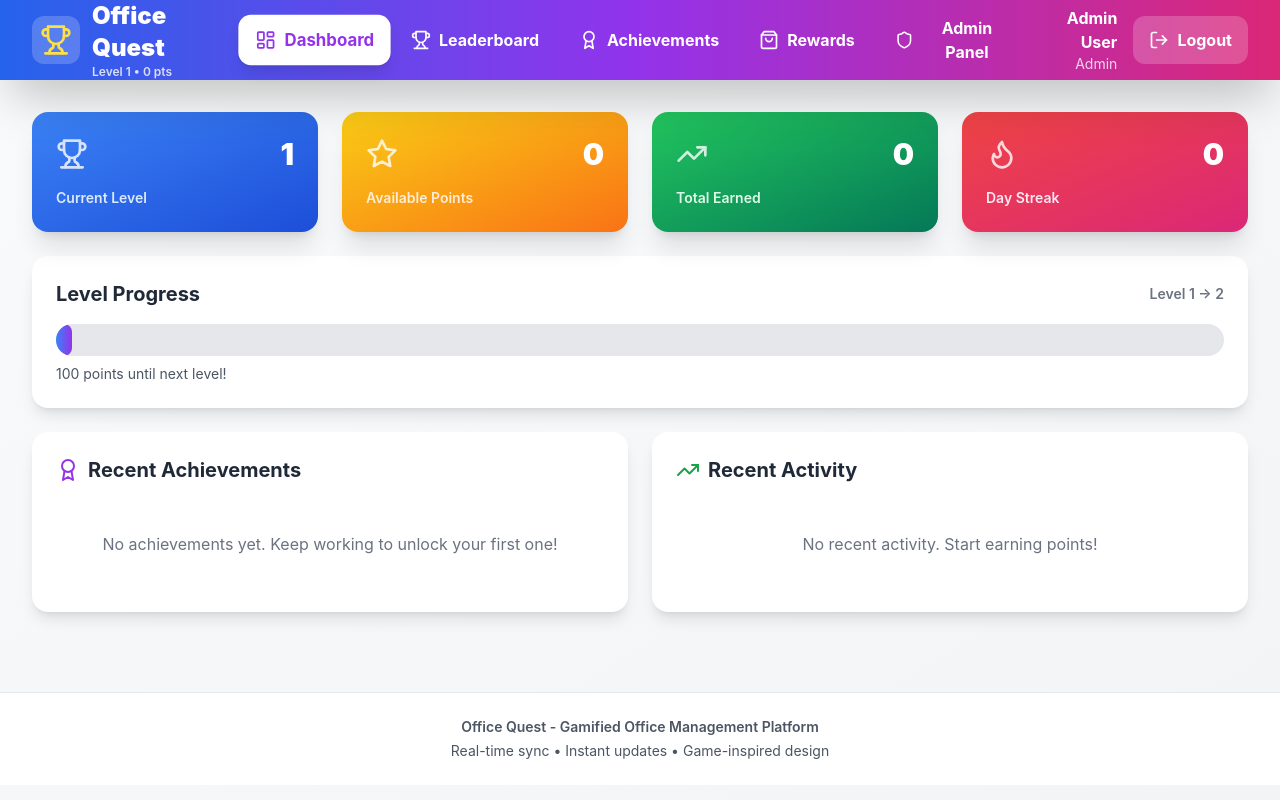
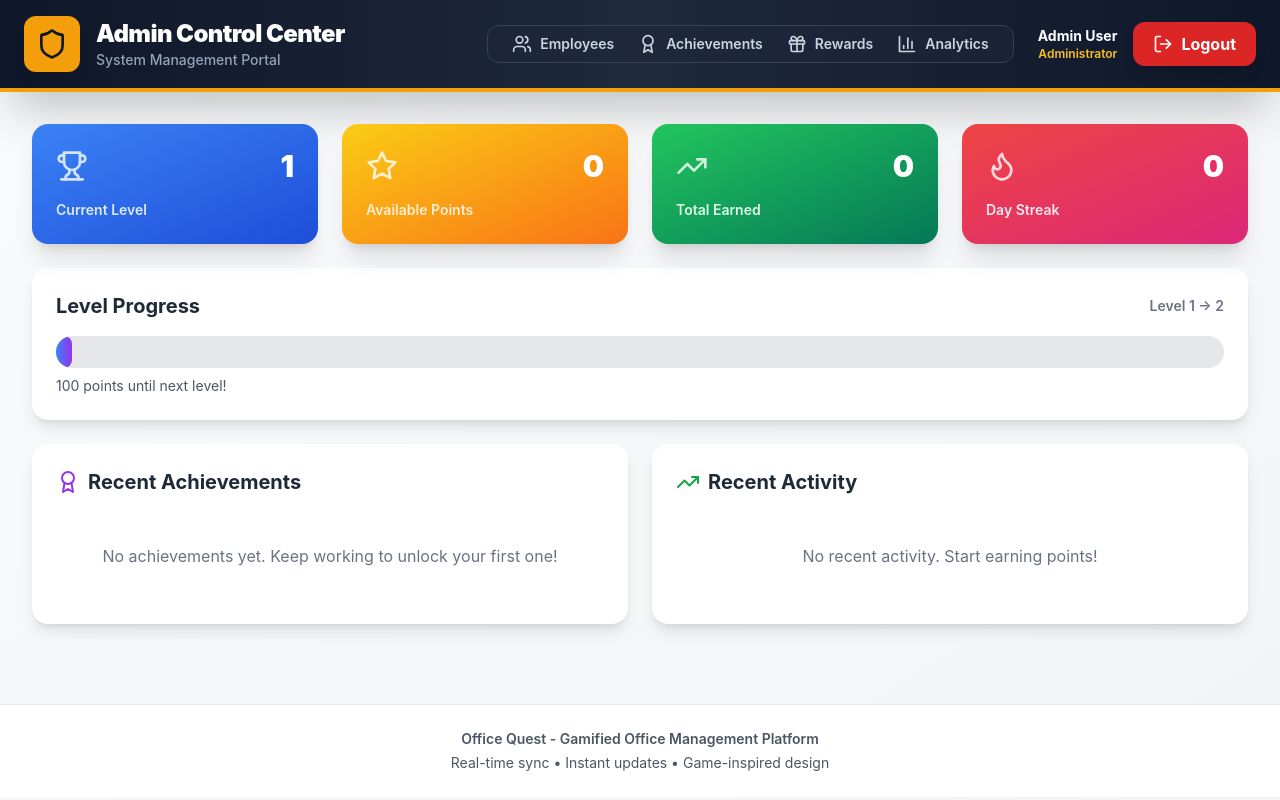
Before and after one commit to SUJENDRANJ/game, a React (Vite) app: page / in a window 1280 px wide. Both pictures are taken after a click on the button "Admin Login". Built offline with nearby package versions, Linux system fonts and the light colour scheme.

Commit message:
Updated App.tsx

```diff
--- a/src/App.tsx
+++ b/src/App.tsx
@@ -6,6 +6,7 @@ import Leaderboard from './components/Leaderboard';
 import RewardsMarketplace from './components/RewardsMarketplace';
 import AchievementsPanel from './components/AchievementsPanel';
 import AdminPanel from './components/AdminPanel';
+import AdminNavbar from './components/AdminNavbar';
 import CelebrationOverlay from './components/CelebrationOverlay';
 import {
   LayoutDashboard,
@@ -43,6 +44,9 @@ function App() {
     <div className="min-h-screen bg-gradient-to-br from-gray-50 to-gray-100">
       <CelebrationOverlay show={showCelebration} message={celebrationMessage} />
 
+      {currentUser.role === 'admin' ? (
+        <AdminNavbar adminName={currentUser.fullName} onLogout={logout} />
+      ) : (
         <nav className="bg-gradient-to-r from-blue-600 via-purple-600 to-pink-600 shadow-2xl sticky top-0 z-40">
           <div className="max-w-7xl mx-auto px-4 sm:px-6 lg:px-8">
             <div className="flex items-center justify-between h-20">
@@ -132,6 +136,7 @@ function App() {
             )}
           </div>
         </nav>
+      )}
 
       <main className="max-w-7xl mx-auto px-4 sm:px-6 lg:px-8 py-8">
         {activeTab === 'dashboard' && <EmployeeDashboard />}
--- /dev/null
+++ b/src/components/AdminNavbar.tsx
@@ -0,0 +1,65 @@
+import { Shield, LogOut, Award, Users, Gift, BarChart3 } from 'lucide-react';
+
+interface AdminNavbarProps {
+  adminName: string;
+  onLogout: () => void;
+}
+
+export default function AdminNavbar({ adminName, onLogout }: AdminNavbarProps) {
+  return (
+    <nav className="bg-gradient-to-r from-slate-900 via-slate-800 to-slate-900 shadow-2xl border-b-4 border-amber-500">
+      <div className="max-w-7xl mx-auto px-6 py-4">
+        <div className="flex items-center justify-between">
+          <div className="flex items-center gap-4">
+            <div className="bg-amber-500 p-3 rounded-xl shadow-lg">
+              <Shield className="w-8 h-8 text-slate-900" />
+            </div>
+            <div>
+              <h1 className="text-2xl font-black text-white tracking-tight">
+                Admin Control Center
+              </h1>
+              <p className="text-slate-400 text-sm font-medium">
+                System Management Portal
+              </p>
+            </div>
+          </div>
+
+          <div className="flex items-center gap-6">
+            <div className="hidden md:flex items-center gap-6 px-6 py-2 bg-slate-800/50 rounded-xl border border-slate-700">
+              <div className="flex items-center gap-2 text-slate-300 hover:text-white transition-colors cursor-pointer">
+                <Users className="w-5 h-5" />
+                <span className="text-sm font-semibold">Employees</span>
+              </div>
+              <div className="flex items-center gap-2 text-slate-300 hover:text-white transition-colors cursor-pointer">
+                <Award className="w-5 h-5" />
+                <span className="text-sm font-semibold">Achievements</span>
+              </div>
+              <div className="flex items-center gap-2 text-slate-300 hover:text-white transition-colors cursor-pointer">
+                <Gift className="w-5 h-5" />
+                <span className="text-sm font-semibold">Rewards</span>
+              </div>
+              <div className="flex items-center gap-2 text-slate-300 hover:text-white transition-colors cursor-pointer">
+                <BarChart3 className="w-5 h-5" />
+                <span className="text-sm font-semibold">Analytics</span>
+              </div>
+            </div>
+
+            <div className="flex items-center gap-4">
+              <div className="text-right">
+                <p className="text-sm font-bold text-white">{adminName}</p>
+                <p className="text-xs text-amber-400 font-semibold">Administrator</p>
+              </div>
+              <button
+                onClick={onLogout}
+                className="flex items-center gap-2 px-5 py-2.5 bg-red-600 hover:bg-red-700 text-white rounded-xl font-bold transition-all hover:scale-105 hover:shadow-xl shadow-lg"
+              >
+                <LogOut className="w-5 h-5" />
+                <span className="hidden sm:inline">Logout</span>
+              </button>
+            </div>
+          </div>
+        </div>
+      </div>
+    </nav>
+  );
+}
```
Lines whose indentation alone changed are shown as unchanged.
